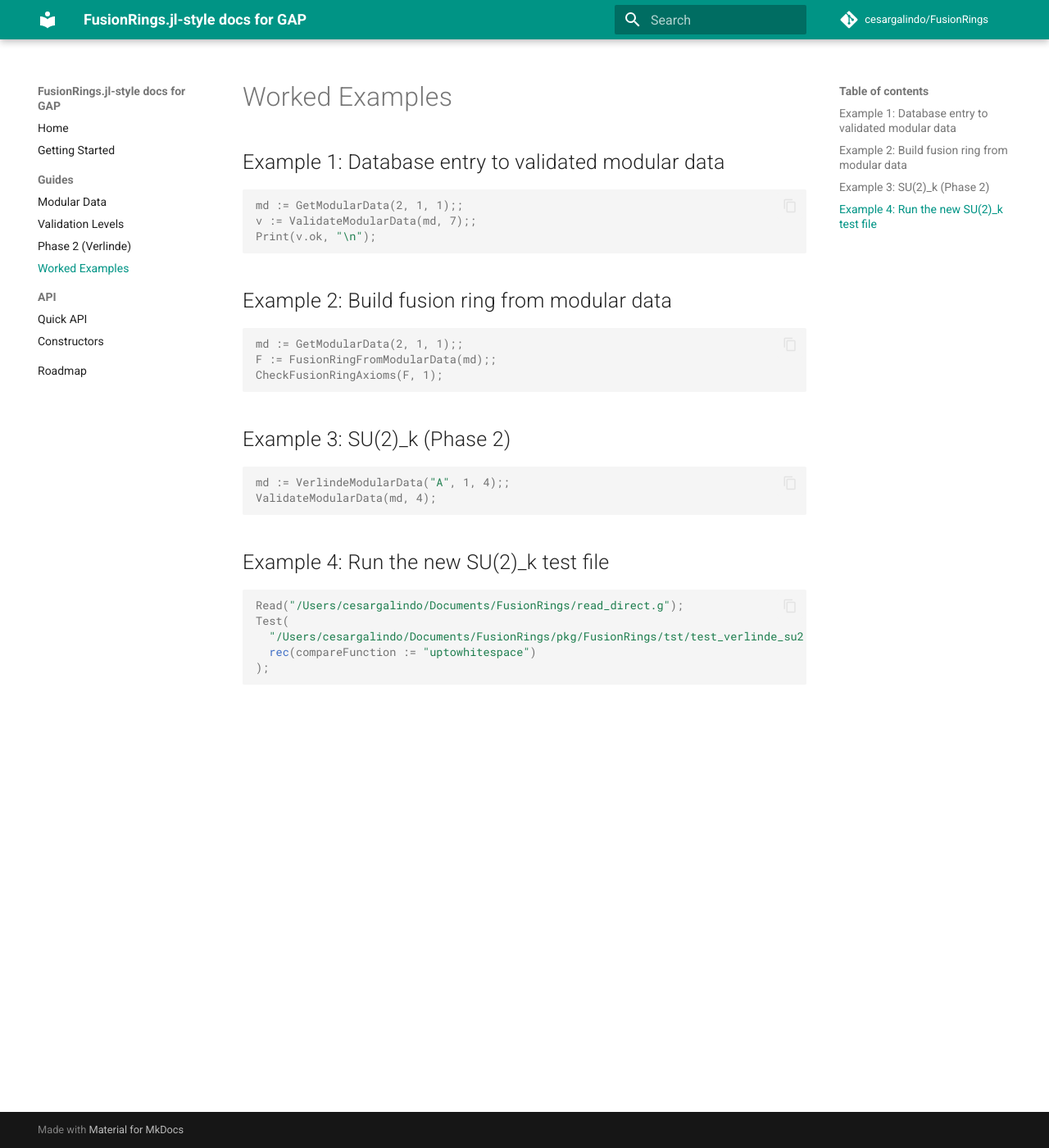
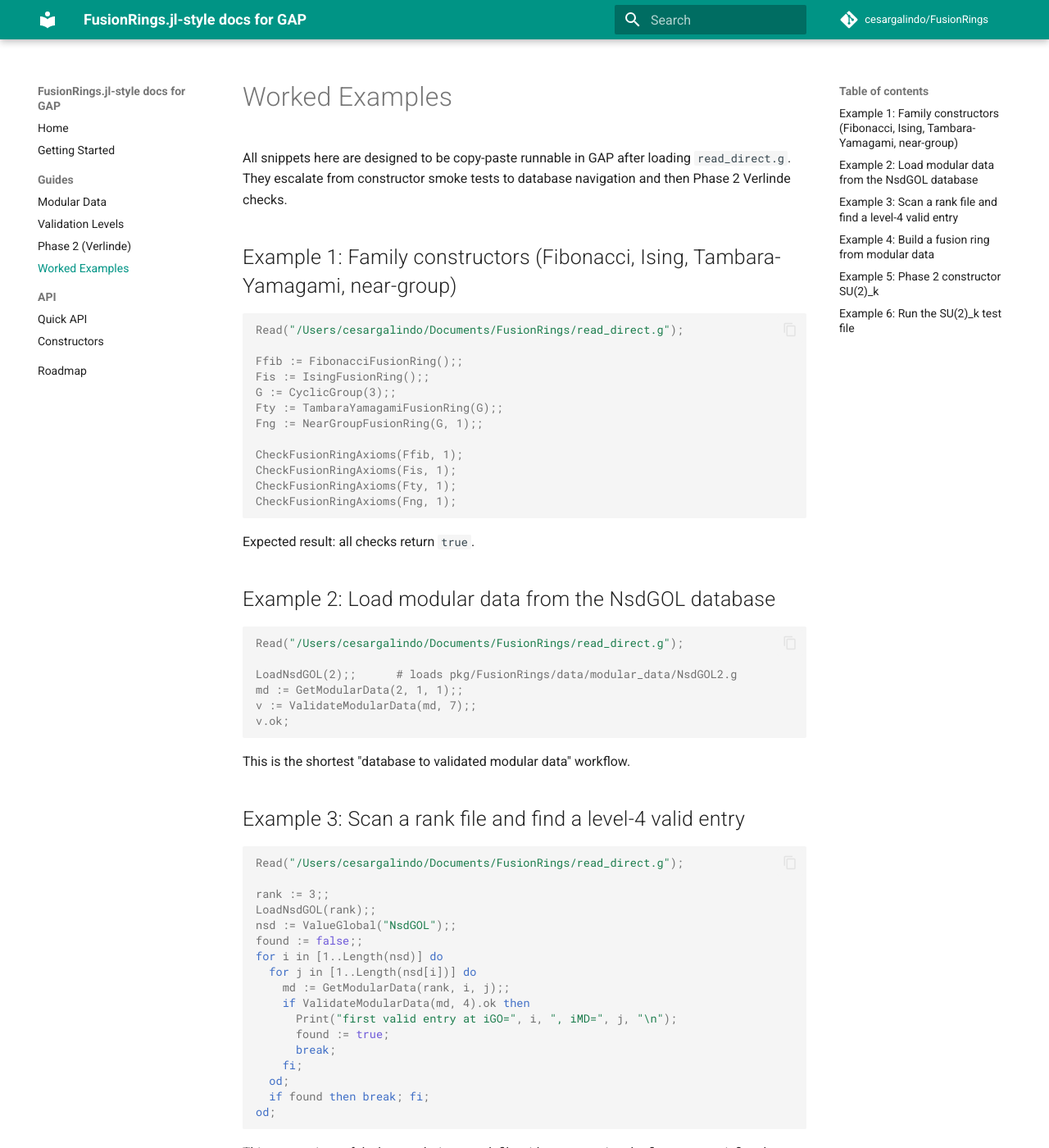
Before and after one commit to cesarneyit-code/FusionRings, an MkDocs documentation site: the page built from webdocs/guide/examples.md, in a window 1280 px wide and 1400 px high. Shown: the whole window at 82% size. Built offline with MkDocs 1.6.1 and Material for MkDocs 9.7.7, drawn with Linux system fonts in a browser that asks for light colours; comment, search, counter and statistics services are not loaded; some of the changed text lies outside the part shown.

Commit message:
Expand web docs narrative and examples

````diff
--- a/webdocs/guide/examples.md
+++ b/webdocs/guide/examples.md
@@ -1,34 +1,100 @@
 # Worked Examples
 
-## Example 1: Database entry to validated modular data
+All snippets here are designed to be copy-paste runnable in GAP after loading
+`read_direct.g`. They escalate from constructor smoke tests to database
+navigation and then Phase 2 Verlinde checks.
+
+## Example 1: Family constructors (Fibonacci, Ising, Tambara-Yamagami, near-group)
 
 ```gap
+Read("/Users/cesargalindo/Documents/FusionRings/read_direct.g");
+
+Ffib := FibonacciFusionRing();;
+Fis := IsingFusionRing();;
+G := CyclicGroup(3);;
+Fty := TambaraYamagamiFusionRing(G);;
+Fng := NearGroupFusionRing(G, 1);;
+
+CheckFusionRingAxioms(Ffib, 1);
+CheckFusionRingAxioms(Fis, 1);
+CheckFusionRingAxioms(Fty, 1);
+CheckFusionRingAxioms(Fng, 1);
+```
+
+Expected result: all checks return `true`.
+
+## Example 2: Load modular data from the NsdGOL database
+
+```gap
+Read("/Users/cesargalindo/Documents/FusionRings/read_direct.g");
+
+LoadNsdGOL(2);;      # loads pkg/FusionRings/data/modular_data/NsdGOL2.g
 md := GetModularData(2, 1, 1);;
 v := ValidateModularData(md, 7);;
-Print(v.ok, "\n");
+v.ok;
 ```
 
-## Example 2: Build fusion ring from modular data
+This is the shortest "database to validated modular data" workflow.
+
+## Example 3: Scan a rank file and find a level-4 valid entry
 
 ```gap
+Read("/Users/cesargalindo/Documents/FusionRings/read_direct.g");
+
+rank := 3;;
+LoadNsdGOL(rank);;
+nsd := ValueGlobal("NsdGOL");;
+found := false;;
+for i in [1..Length(nsd)] do
+  for j in [1..Length(nsd[i])] do
+    md := GetModularData(rank, i, j);;
+    if ValidateModularData(md, 4).ok then
+      Print("first valid entry at iGO=", i, ", iMD=", j, "\n");
+      found := true;
+      break;
+    fi;
+  od;
+  if found then break; fi;
+od;
+```
+
+This pattern is useful when exploring a rank file without assuming the first
+entry satisfies the validation level you want.
+
+## Example 4: Build a fusion ring from modular data
+
+```gap
+Read("/Users/cesargalindo/Documents/FusionRings/read_direct.g");
+
 md := GetModularData(2, 1, 1);;
 F := FusionRingFromModularData(md);;
 CheckFusionRingAxioms(F, 1);
 ```
 
-## Example 3: SU(2)_k (Phase 2)
+This confirms the reconstructed fusion coefficients are compatible with the
+core ring axioms.
 
-```gap
-md := VerlindeModularData("A", 1, 4);;
-ValidateModularData(md, 4);
-```
-
-## Example 4: Run the new SU(2)_k test file
+## Example 5: Phase 2 constructor SU(2)_k
 
 ```gap
 Read("/Users/cesargalindo/Documents/FusionRings/read_direct.g");
-Test(
-  "/Users/cesargalindo/Documents/FusionRings/pkg/FusionRings/tst/test_verlinde_su2.tst",
-  rec(compareFunction := "uptowhitespace")
-);
+
+for k in [1..5] do
+  md := VerlindeModularData("A", 1, k);;
+  if not ValidateModularData(md, 4).ok then
+    Error(Concatenation("failed at level ", String(k)));
+  fi;
+od;
 ```
+
+This is the currently implemented Verlinde path: type A, rank 1.
+
+## Example 6: Run the SU(2)_k test file
+
+```gap
+Read("/Users/cesargalindo/Documents/FusionRings/read_direct.g");
+Test("/Users/cesargalindo/Documents/FusionRings/pkg/FusionRings/tst/test_verlinde_su2.tst",
+     rec(compareFunction := "uptowhitespace"));
+```
+
+Use this when you want test-harness output (timings/diffs) instead of ad-hoc checks.
````
Also changed, not shown: webdocs/guide/getting-started.md (+29 -0 lines), webdocs/guide/modular-data.md (+47 -0 lines), 1 other file.
